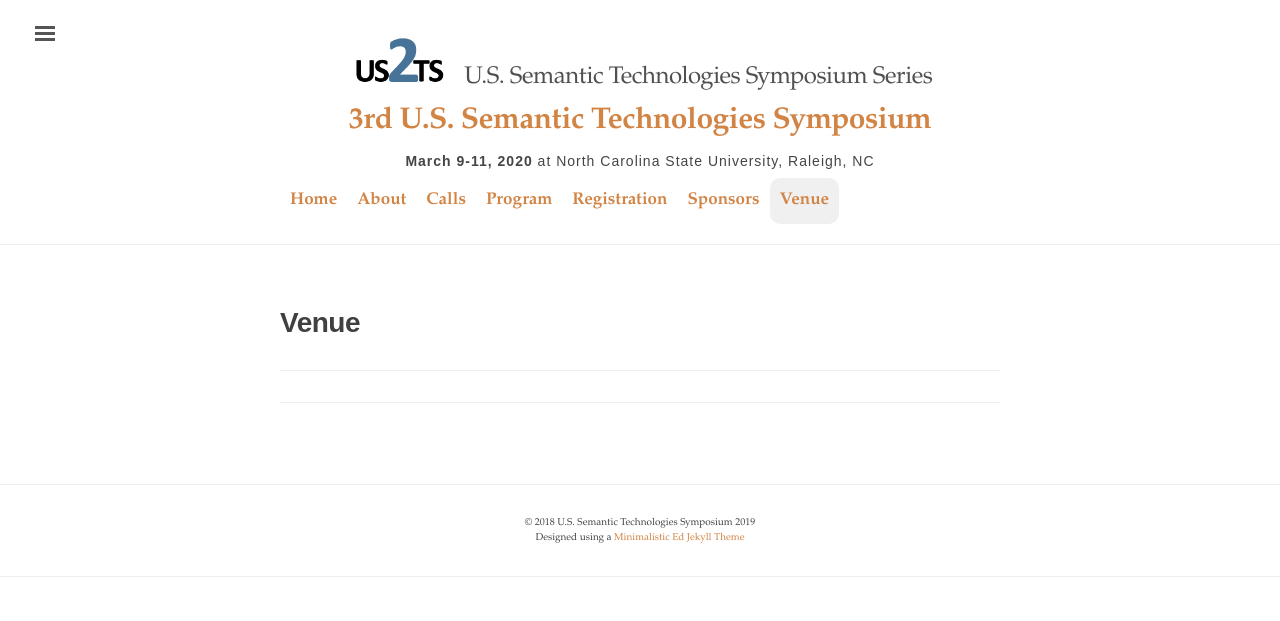
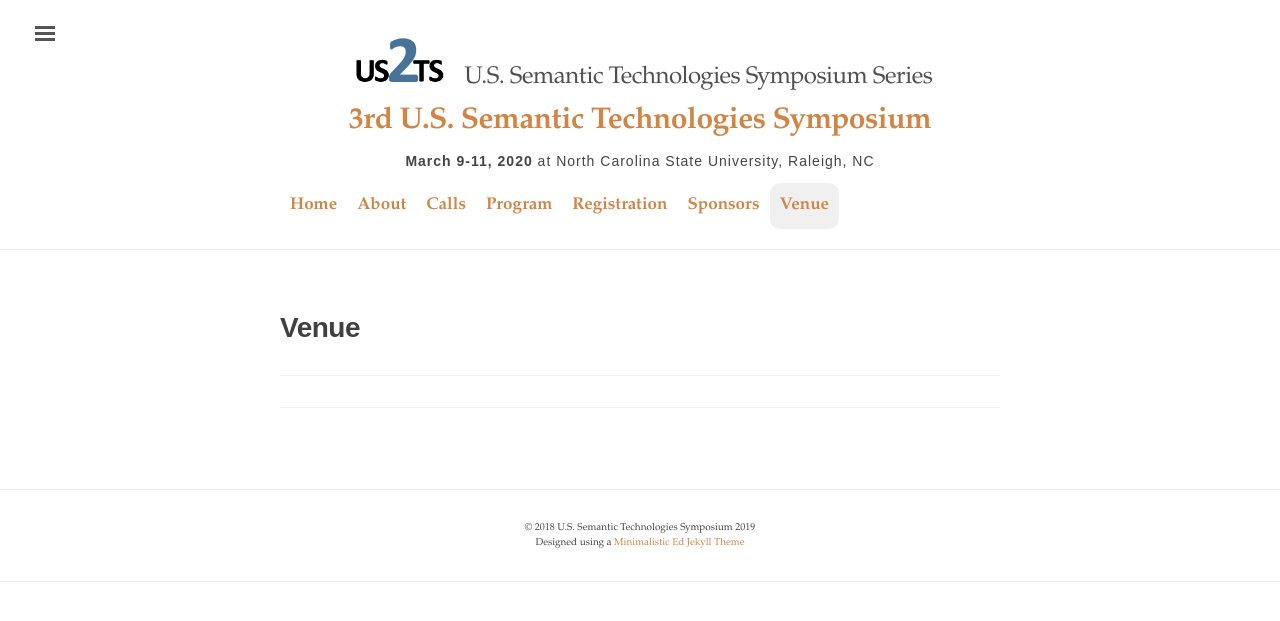
Before and after one commit to us2ts/us2ts.github.io, a Jekyll site: the page built from pages/venue.md, in a window 1280 px wide. Shown: the top 621 px of the page. Built offline with Jekyll 4.4.1, drawn with Linux system fonts in a browser that asks for light colours.

Commit message:
adding navigation bar

```diff
--- a/assets/css/style.scss
+++ b/assets/css/style.scss
@@ -74,6 +74,7 @@
 
 .topnav {
   overflow: hidden;
+  margin-top: 5px
 }
 
 .topnav a {
```
Also changed, not shown: index.md (+1 -0 lines).
